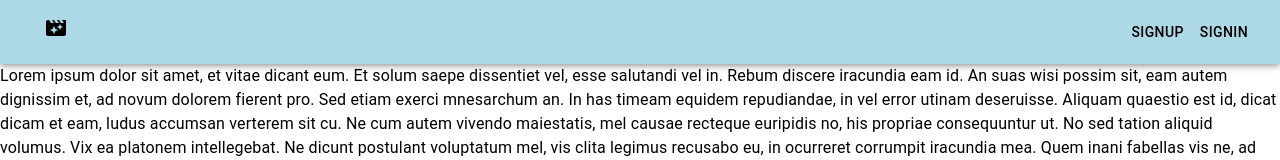
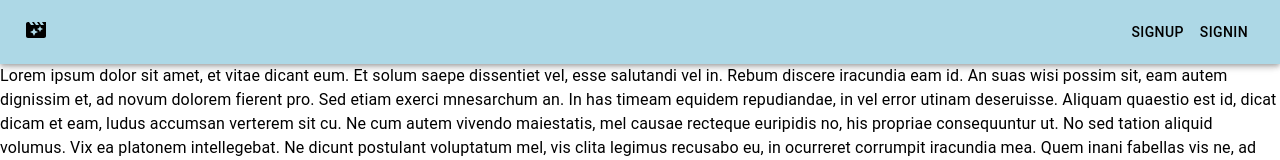
Before and after one commit to kate-vovk/movieFinder-react, a React app: page /movies in a window 1280 px wide. Shown: the top 160 px of the page. Built offline with nearby package versions, Linux system fonts and the light colour scheme.

Commit message:
leave Cart Button, replace Link with history.push(/cart)

```diff
--- a/src/layout/NavBar/NavBar.tsx
+++ b/src/layout/NavBar/NavBar.tsx
@@ -14,11 +14,9 @@ export const NavBar: FunctionComponent = () => {
     <div>
       <AppBar position="fixed" className={classes.appBar}>
         <Toolbar>
-          <Button>
-            <Link to="/" className={classes.link}>
-              <MovieFilterIcon />
-            </Link>
-          </Button>
+          <Link to="/" className={classes.link}>
+            <MovieFilterIcon />
+          </Link>
           <div className={classes.buttonsContainer}>
             {isAuthorizedButtons(isAuthorized).map((button) =>
               button.badge ? (
```
